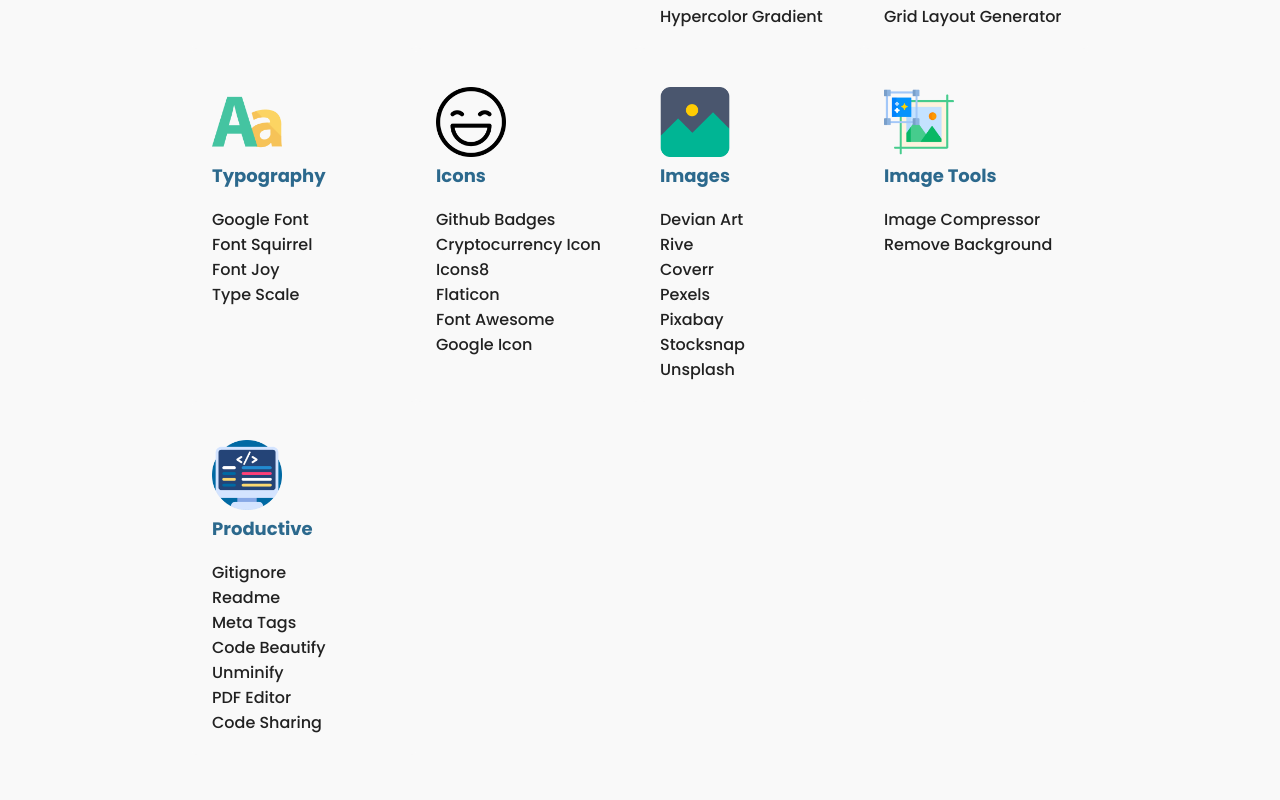
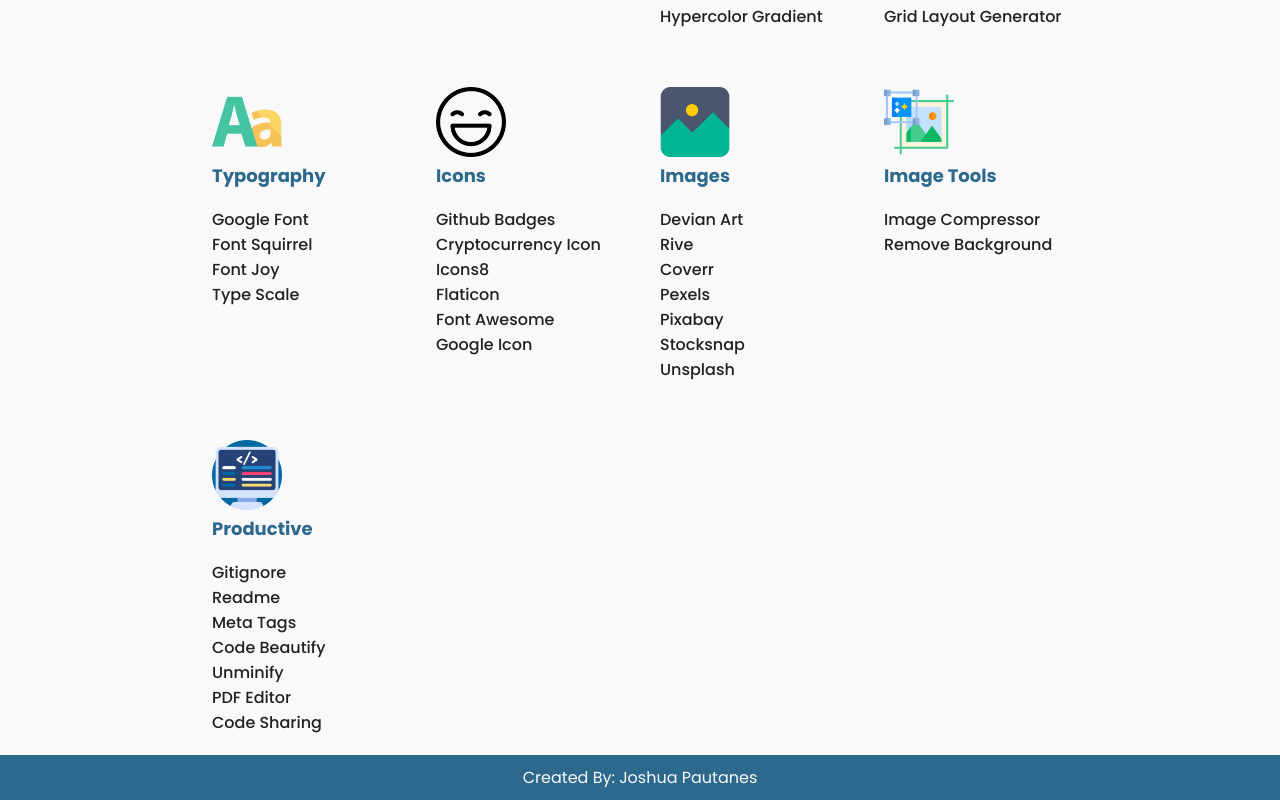
Before and after one commit to joshjoshuap/webdev-resources, a Next.js app: page / in a window 1280 px wide. Shown: the part 2322-3122 px from the top of the page. Before the commit the page ends 3077 px from the top, so only its background shows below. Built offline with nearby package versions, Linux system fonts and the light colour scheme.

Commit message:
chore: add footer

```diff
--- a/pages/index.js
+++ b/pages/index.js
@@ -3,6 +3,7 @@ import FrontEnd from './sections/Frontend';
 import Backend from './sections/Backend';
 import FullStack from './sections/Fullstack';
 import Tools from './sections/Tools';
+import Footer from './sections/Footer';
 
 const HomePage = () => {
   return (
@@ -14,6 +15,7 @@ const HomePage = () => {
         <FullStack />
         <Tools />
       </div>
+      <Footer />
     </>
   );
 };
--- /dev/null
+++ b/pages/sections/Footer.js
@@ -0,0 +1,9 @@
+const Footer = () => {
+  return (
+    <footer>
+      <span className="footer-text">Created By: Joshua Pautanes</span>
+    </footer>
+  );
+};
+
+export default Footer;
--- a/styles/main.css
+++ b/styles/main.css
@@ -148,6 +148,25 @@ section {
   color: #0aa1dd;
 }
 
+footer {
+  background-color: #2c698d;
+  padding: 1rem;
+  text-align: center;
+}
+
+.footer-text {
+  font-size: 1.6rem;
+  color: #f9f9f9;
+  font-weight: 400;
+  transition: all 200ms ease;
+}
+
+.footer-text:hover {
+  color: #bae8e8;
+  border-bottom: 2px solid #f9f9f9;
+  cursor: pointer;
+}
+
 @media screen and (max-width: 1025px) {
   section {
     padding: 6rem;
--- a/styles/scss/_style.scss
+++ b/styles/scss/_style.scss
@@ -100,3 +100,22 @@ section {
 .card-link > a:hover {
   color: $blue;
 }
+
+footer {
+  background-color: $secondary;
+  padding: 1rem;
+  text-align: center;
+}
+
+.footer-text {
+  font-size: 1.6rem;
+  color: $white;
+  font-weight: 400;
+  transition: all 200ms ease;
+}
+
+.footer-text:hover {
+  color: $tertiary;
+  border-bottom: 2px solid $white;
+  cursor: pointer;
+}
```
Also changed, not shown: 1 other file (tests, documents, lock files or other folders).
